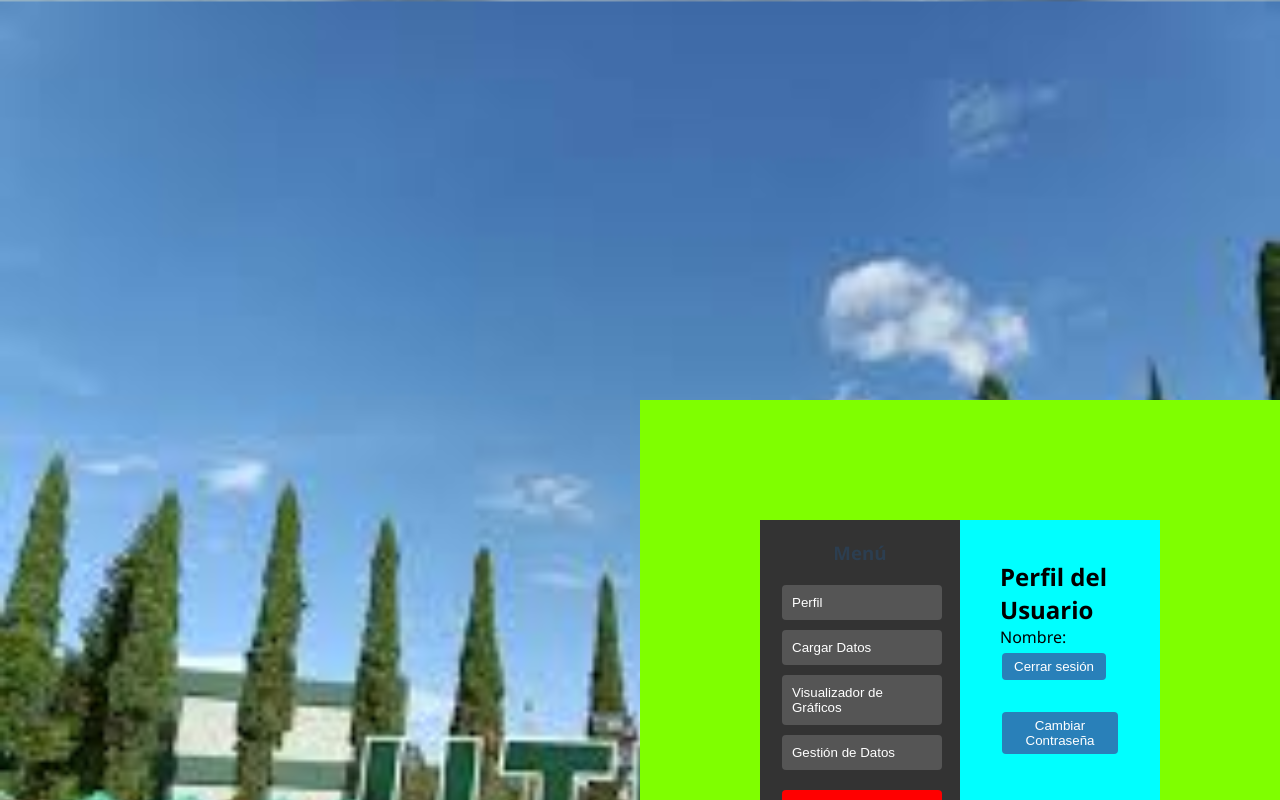
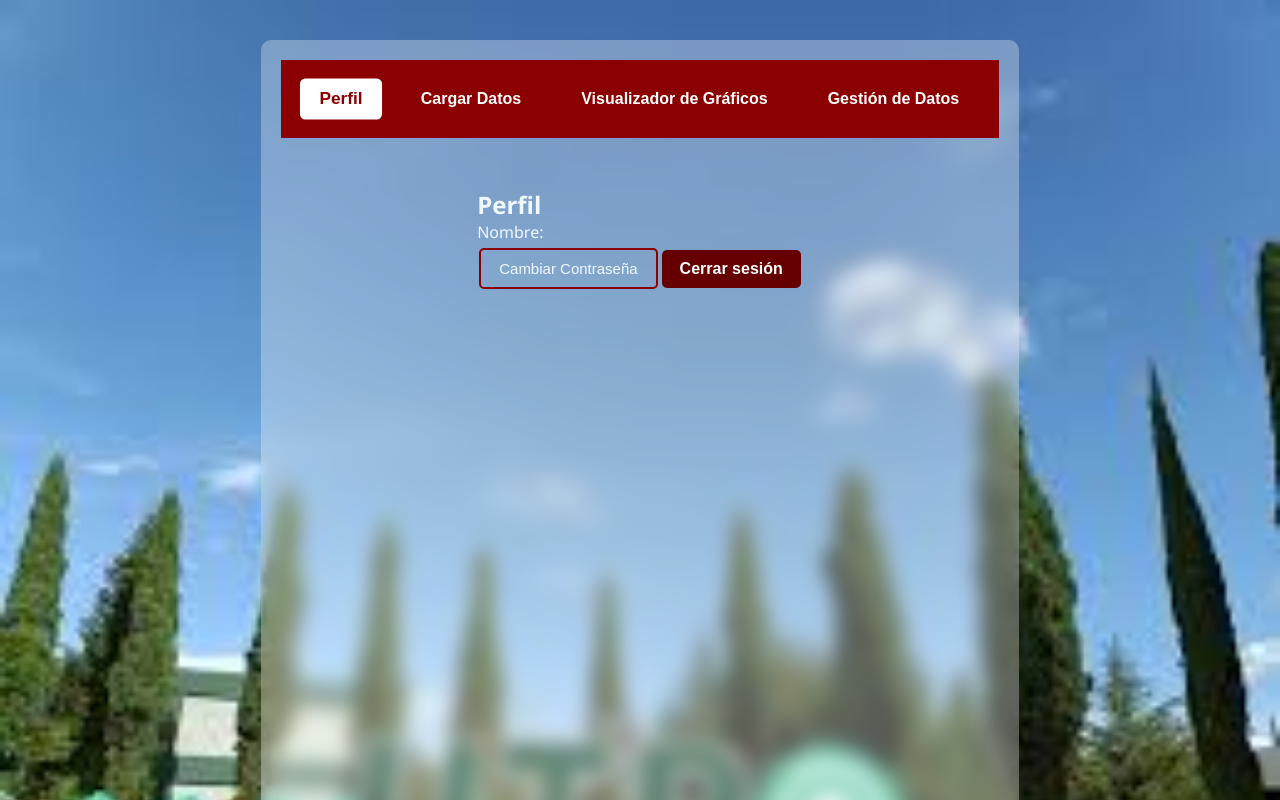
Before and after one commit to Lilis18/proyecto, a React (Vite) app in the folder frontend/: page /dashboard in a window 1280 px wide. Shown: the top 800 px of the page. Built offline with nearby package versions, Linux system fonts and the light colour scheme; sample sign-in values are in the browser's storage.

Commit message:
Primer Commit :)

```diff
--- a/frontend/src/pages/Dashboard.jsx
+++ b/frontend/src/pages/Dashboard.jsx
@@ -7,6 +7,7 @@ import styles from './Dashboard.module.css';
 const Dashboard = () => {
   const navigate = useNavigate();
   const [activeTab, setActiveTab] = useState('perfil');
+  const [menuVisible, setMenuVisible] = useState(false);
   const [selectedType, setSelectedType] = useState('');
   const [selectedSubType, setSelectedSubType] = useState('');
   const [resumen, setResumen] = useState('');
@@ -21,6 +22,11 @@ const Dashboard = () => {
     localStorage.removeItem('token');
     localStorage.removeItem('nombre');
     navigate('/login');
+  };
+
+  const handleTabChange = (tab) => {
+    setActiveTab(tab);
+    setMenuVisible(false); // Oculta el menú en móviles
   };
 
   const handlePeriodoChange = (index, campo, valor) => {
@@ -77,12 +83,14 @@ const Dashboard = () => {
       case 'perfil':
         return (
           <div>
-            <h2>Perfil del Usuario</h2>
+            <h2>Perfil</h2>
             <p>Nombre: {nombre}</p>
-            <button onClick={handleLogout}>Cerrar sesión</button>
-            <br />
-            <br />
-            <button onClick={() => navigate('/cambiar-contrasena')}>Cambiar Contraseña</button>
+            <button onClick={() => navigate('/cambiar-contrasena')} className={styles.botonSecundario}>Cambiar Contraseña</button>
+            <button
+              className={`${styles.botonMenu} ${styles.botonSalir}`}
+              onClick={handleLogout}>
+                Cerrar sesión
+            </button>
           </div>
         );
 
@@ -224,14 +232,29 @@ const Dashboard = () => {
 
   return (
     <div className={styles.contenedorDashboard}>
-      <div className={styles.menuLateral}>
-        <h3>Menú</h3>
-        <button className={styles.botonMenu} onClick={() => setActiveTab('perfil')}>Perfil</button>
-        <button className={styles.botonMenu} onClick={() => setActiveTab('cargar')}>Cargar Datos</button>
-        <button className={styles.botonMenu} onClick={() => setActiveTab('graficos')}>Visualizador de Gráficos</button>
-        <button className={styles.botonMenu} onClick={() => setActiveTab('edicion')}>Gestión de Datos</button>
-        <button className={`${styles.botonMenu} ${styles.botonSalir}`} onClick={handleLogout}>Cerrar sesión</button>
+      {/* Hamburguesa */}
+      <div className={styles.hamburguesa} onClick={() => setMenuVisible(!menuVisible)}>
+        <span></span>
+        <span></span>
+        <span></span>
       </div>
+
+      {/* Menú */}
+      <div className={`${styles.menuLateral} ${menuVisible ? styles.mostrar : ''}`}>
+        <button className={`${styles.botonMenu} ${activeTab === 'perfil' ? styles.botonActivo : ''}`} onClick={() => handleTabChange('perfil')}>
+          Perfil
+        </button>
+        <button className={`${styles.botonMenu} ${activeTab === 'cargar' ? styles.botonActivo : ''}`} onClick={() => handleTabChange('cargar')}>
+          Cargar Datos
+        </button>
+        <button className={`${styles.botonMenu} ${activeTab === 'graficos' ? styles.botonActivo : ''}`} onClick={() => handleTabChange('graficos')}>
+          Visualizador de Gráficos
+        </button>
+        <button className={`${styles.botonMenu} ${activeTab === 'edicion' ? styles.botonActivo : ''}`} onClick={() => handleTabChange('edicion')}>
+          Gestión de Datos
+        </button>
+      </div>
+
       <div className={styles.contenidoPrincipal}>
         {renderContent()}
       </div>
--- a/frontend/src/pages/Dashboard.module.css
+++ b/frontend/src/pages/Dashboard.module.css
@@ -1,69 +1,113 @@
+/* Contenedor general */
 .contenedorDashboard {
-  padding: 120px;
   display: flex;
-  max-width: 100%;
-  position: absolute;
-  background-color: chartreuse;
+  flex-direction: column;
+  height: 100vh;
+  font-family: Arial, sans-serif;
+  background: rgba(255, 255, 255, 0.3);
+  backdrop-filter: blur(10px);
+  border-radius: 10px;
+  color: aliceblue;
 }
 
+/* Menú superior */
 .menuLateral {
-  width: 200px;
-  background: #333;
-  color: #fff;
-  padding: 20px;
-}
-
-.menuLateral h3 {
-  margin-bottom: 20px;
+  display: flex;
+  justify-content: center;
+  align-items: center;
+  gap: 20px;
+  background-color: darkred;
+  padding: 15px 20px;
+  flex-wrap: wrap;
 }
 
 .botonMenu {
-  display: block;
-  width: 100%;
-  margin-bottom: 10px;
-  padding: 10px;
-  background: #555;
-  color: #fff;
+  background-color: transparent;
+  color: white;
   border: none;
+  padding: 10px 18px;
+  font-size: 16px;
+  font-weight: bold;
+  border-radius: 5px;
   cursor: pointer;
-  text-align: left;
-  border-radius: 4px;
-  transition: background 0.3s;
+  transition: all 0.2s ease-in-out;
 }
 
 .botonMenu:hover {
-  background: #777;
+  background-color: #a00000;
+  transform: scale(1.05);
+}
+
+.botonActivo {
+  background-color: white;
+  color: darkred;
+  transform: scale(1.08);
 }
 
 .botonSalir {
-  margin-top: 20px;
-  background: red;
+  background-color: #660000;
 }
 
+.botonSalir:hover {
+  background-color: #440000;
+}
+
+.botonSecundario {
+  background-color: transparent;
+  color: aliceblue;
+  border: 2px solid darkred;
+  padding: 10px 18px;
+  border-radius: 5px;
+  font-size: 15px;
+  cursor: pointer;
+  transition: all 0.2s ease;
+}
+
+.botonSecundario:hover {
+  background-color: darkred;
+  color: white;
+}
+
+/* Contenido principal */
 .contenidoPrincipal {
   flex: 1;
-  padding: 20px;
-  background-color: aqua;
+  padding: 30px;
+  overflow-y: auto;
 }
 
-.tablaPeriodos {
-  border-collapse: collapse;
-  margin-top: 10px;
-  width: 100%;
+/* Hamburguesa */
+.hamburguesa {
+  display: none;
+  position: absolute;
+  top: 20px;
+  right: 1px;
+  cursor: pointer;
+  z-index: 999;
 }
 
-.tablaPeriodos th,
-.tablaPeriodos td {
-  border: 1px solid #ccc;
-  padding: 5px;
-  text-align: center;
+.hamburguesa span {
+  display: block;
+  width: 25px;
+  height: 3px;
+  background: white;
+  margin: 5px 0;
+  transition: all 0.3s ease;
 }
 
-.inputResumen,
-.inputIndicador {
-  width: 300px;
-  margin-bottom: 10px;
-  padding: 8px;
-  box-sizing: border-box;
-  font-size: 14px;
+/* Responsive para móviles */
+@media (max-width: 480px) {
+  .menuLateral {
+    flex-direction: center;
+    align-items: flex-start;
+    padding: 10px;
+    display: none;
+  }
+
+  .menuLateral.mostrar {
+    display: flex;
+  }
+
+  .hamburguesa {
+    display: block;
+  }
 }
```
